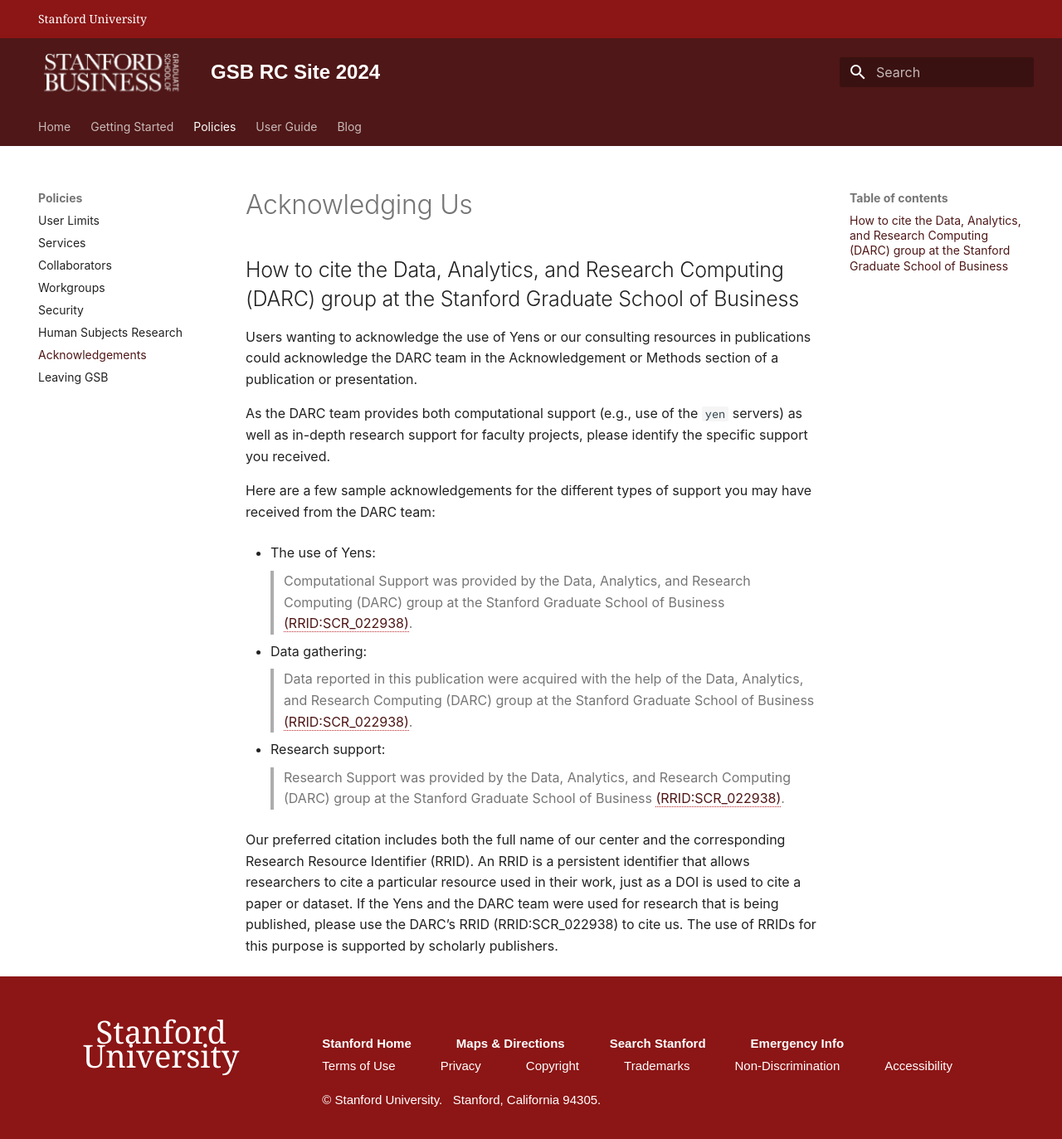
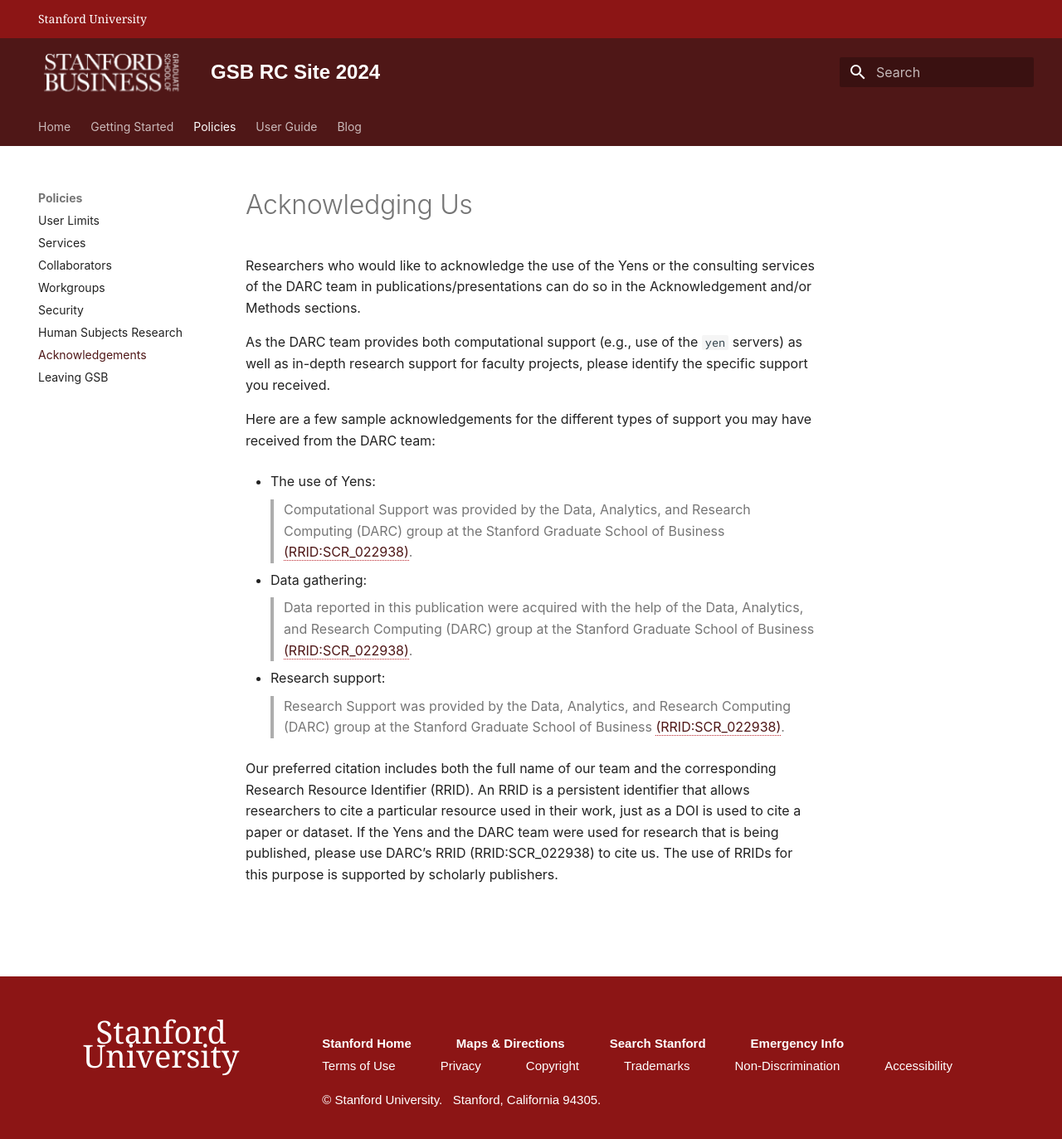
Before and after one commit to gsbdarc/rcpedia_mockup, an MkDocs documentation site: the page built from docs/_policies/acknowledgements.md, in a window 1280 px wide and 1386 px high. Shown: the top 1373 px of the window at 83% size. Built offline with MkDocs 1.6.1 and Material for MkDocs 9.7.7, drawn with Linux system fonts in a browser that asks for light colours; some web fonts are replaced.

Commit message:
Minor edits to acknowledgments page

```diff
--- a/docs/_policies/acknowledgements.md
+++ b/docs/_policies/acknowledgements.md
@@ -1,20 +1,18 @@
 # Acknowledging Us
 
-## How to cite the Data, Analytics, and Research Computing (DARC) group at the Stanford Graduate School of Business
-
-Users wanting to acknowledge the use of Yens or our consulting resources in publications could acknowledge the DARC team in the Acknowledgement or Methods section of a publication or presentation.
+Researchers who would like to acknowledge the use of the Yens or the consulting services of the DARC team in publications/presentations can do so in the Acknowledgement and/or Methods sections.
 
 As the DARC team provides both computational support (e.g., use of the `yen` servers) as well as in-depth research support for faculty projects, please identify the specific support you received.
 
 Here are a few sample acknowledgements for the different types of support you may have received from the DARC team:
 
 - The use of Yens:
-> Computational Support was provided by the Data, Analytics, and Research Computing (DARC) group at the Stanford Graduate School of Business <a href="https://scicrunch.org/resources/data/record/nlx_144509-1/SCR_022938/resolver?q=SCR_022938&l=SCR_022938&i=rrid:scr_022938" target="_blank">(RRID:SCR_022938)</a>.
+> Computational Support was provided by the Data, Analytics, and Research Computing (DARC) group at the Stanford Graduate School of Business [(RRID:SCR_022938)](https://scicrunch.org/resources/data/record/nlx_144509-1/SCR_022938/resolver?q=SCR_022938&l=SCR_022938&i=rrid:scr_022938){:target="_blank"}.
 
 - Data gathering:
-> Data reported in this publication were acquired with the help of the Data, Analytics, and Research Computing (DARC) group at the Stanford Graduate School of Business <a href="https://scicrunch.org/resources/data/record/nlx_144509-1/SCR_022938/resolver?q=SCR_022938&l=SCR_022938&i=rrid:scr_022938" target="_blank">(RRID:SCR_022938)</a>.
+> Data reported in this publication were acquired with the help of the Data, Analytics, and Research Computing (DARC) group at the Stanford Graduate School of Business [(RRID:SCR_022938)](https://scicrunch.org/resources/data/record/nlx_144509-1/SCR_022938/resolver?q=SCR_022938&l=SCR_022938&i=rrid:scr_022938){:target="_blank"}.
 
 - Research support:
-> Research Support was provided by the Data, Analytics, and Research Computing (DARC) group at the Stanford Graduate School of Business <a href="https://scicrunch.org/resources/data/record/nlx_144509-1/SCR_022938/resolver?q=SCR_022938&l=SCR_022938&i=rrid:scr_022938" target="_blank">(RRID:SCR_022938)</a>.
+> Research Support was provided by the Data, Analytics, and Research Computing (DARC) group at the Stanford Graduate School of Business [(RRID:SCR_022938)](https://scicrunch.org/resources/data/record/nlx_144509-1/SCR_022938/resolver?q=SCR_022938&l=SCR_022938&i=rrid:scr_022938){:target="_blank"}.
 
-Our preferred citation includes both the full name of our center and the corresponding Research Resource Identifier (RRID). An RRID is a persistent identifier that allows researchers to cite a particular resource used in their work, just as a DOI is used to cite a paper or dataset. If the Yens and the DARC team were used for research that is being published, please use the DARC’s RRID (RRID:SCR_022938) to cite us. The use of RRIDs for this purpose is supported by scholarly publishers.
+Our preferred citation includes both the full name of our team and the corresponding Research Resource Identifier (RRID). An RRID is a persistent identifier that allows researchers to cite a particular resource used in their work, just as a DOI is used to cite a paper or dataset. If the Yens and the DARC team were used for research that is being published, please use DARC’s RRID (RRID:SCR_022938) to cite us. The use of RRIDs for this purpose is supported by scholarly publishers.
```
